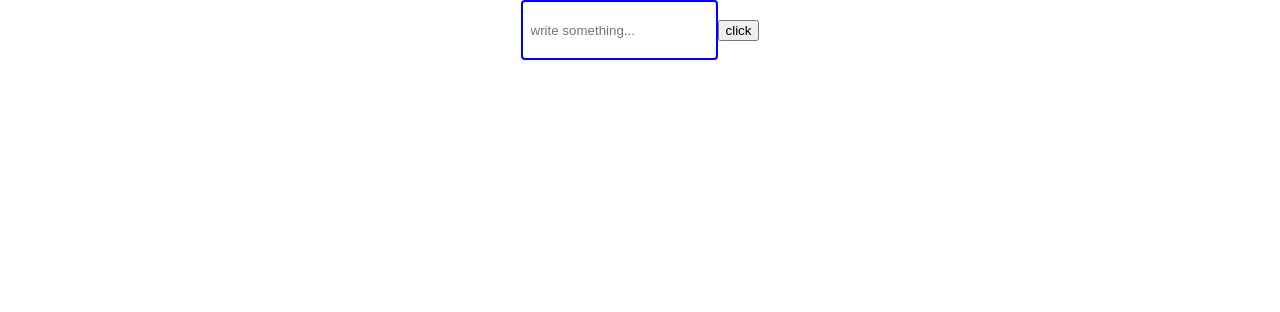
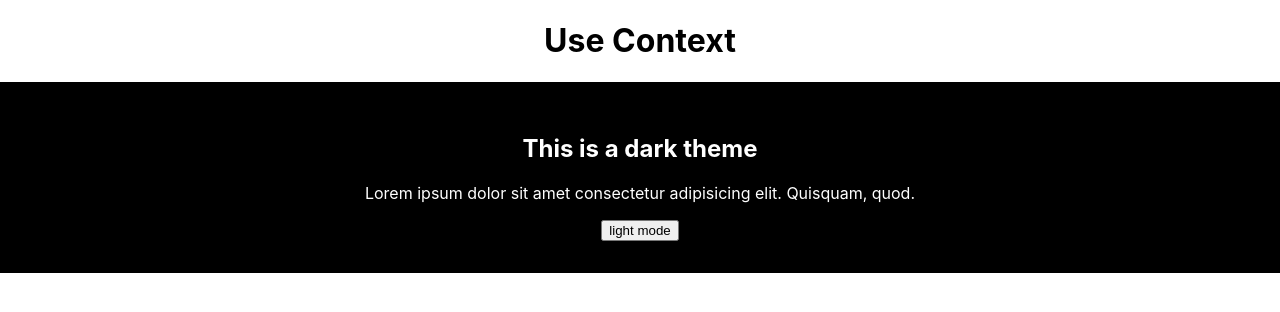
Before and after one commit to rayhan-ui/practice-code, a React (Create React App) app: page / in a window 1280 px wide. Shown: the top 312 px of the page. Built offline with nearby package versions, Linux system fonts and the light colour scheme.

Commit message:
part-two-useContext

```diff
--- a/src/App.js
+++ b/src/App.js
@@ -1,8 +1,4 @@
-import Card from "./partOne/Card";
-import Footer from "./partOne/component/Footer";
-import Header from "./partOne/component/Header";
-import MainContent from "./partOne/component/MainContent";
-import ConditionalRendering from "./partOne/ConditionalRendering.jsx";
+import React from "react";
 import Event from "./partOne/Event.jsx";
 import Jsx from "./partOne/Jsx";
 import ListNKeys from "./partOne/ListNKeys.jsx";
@@ -11,16 +7,17 @@ import Count from "./partTwo/Count.jsx";
 import Live from "./partTwo/UseRef.jsx";
 import UseEffect from "./partTwo/UseEffect.jsx";
 import UseRef from "./partTwo/UseRef.jsx";
+import UseContext from "./partTwo/UseContext.jsx";
 
 export default function App(){
   return(
     <>
     <div style={{ textAlign: "center", marginBottom: "40px", justifyContent: "center", }}>
-      {/* <ConditionalRendering /> */}
-      {/* <ListNKeys /> */}
-      {/* <Count/> */}
-      {/* <UseEffect /> */}
-      <UseRef />
+
+      <UseContext />
+
+
+
     </div>
 
     </>
--- /dev/null
+++ b/src/partTwo/ThemeContext.jsx
@@ -0,0 +1,23 @@
+import { useContext } from "react";
+import { useThemeContext } from "./UseContext";
+
+export default function ThemeContext(){
+    const {mode, setMode} = useContext(useThemeContext);
+    return(
+        <>
+        <div style={{
+            backgroundColor: mode === "dark"?"black":"white",
+            color: mode === "dark"?"white":"black",
+            padding: "2rem",
+            marginTop: "1rem"
+        }}>
+            <h2>This is a {mode} theme</h2>
+            <p>Lorem ipsum dolor sit amet consectetur adipisicing elit. Quisquam, quod.</p>
+
+            <button style={{cursor: "pointer"}} onClick={()=>{setMode(mode === "dark"?"light":"dark")}}>
+                {mode === "dark"?"light":"dark"} mode
+            </button>
+        </div>
+        </>
+    )
+}
--- /dev/null
+++ b/src/partTwo/UseContext.jsx
@@ -0,0 +1,16 @@
+import { createContext, useState } from "react"
+import ThemeContext from "./ThemeContext";
+
+export const useThemeContext = createContext();
+
+export default function UseContext(){
+    const [mode, setMode] = useState('dark')
+    return (
+        <>
+            <h1>Use Context</h1>
+            <useThemeContext.Provider value = {{mode, setMode}}>
+                <ThemeContext />
+            </useThemeContext.Provider>
+        </>
+    )
+}
--- a/src/partTwo/UseRef.jsx
+++ b/src/partTwo/UseRef.jsx
@@ -6,6 +6,7 @@ export default function UseRef(){
   function handleClick(){
     inputRef.current.focus()
   }
+
   return(
     <>
       <input
```
